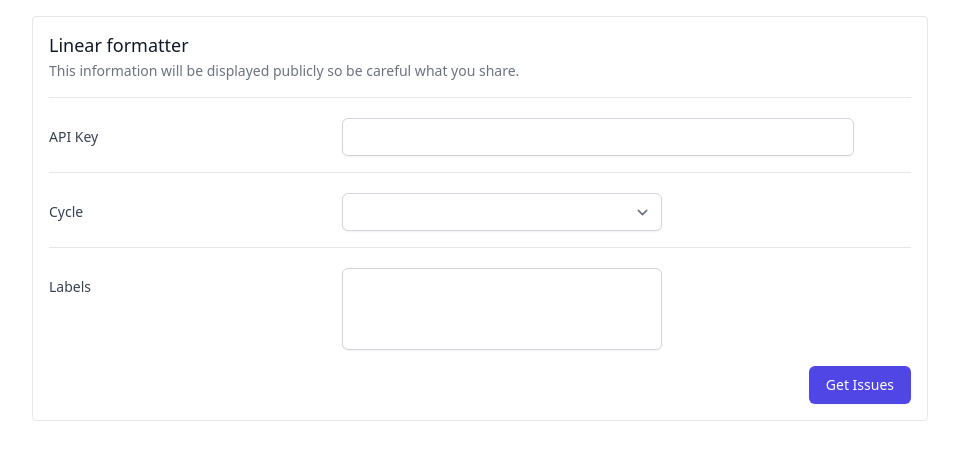
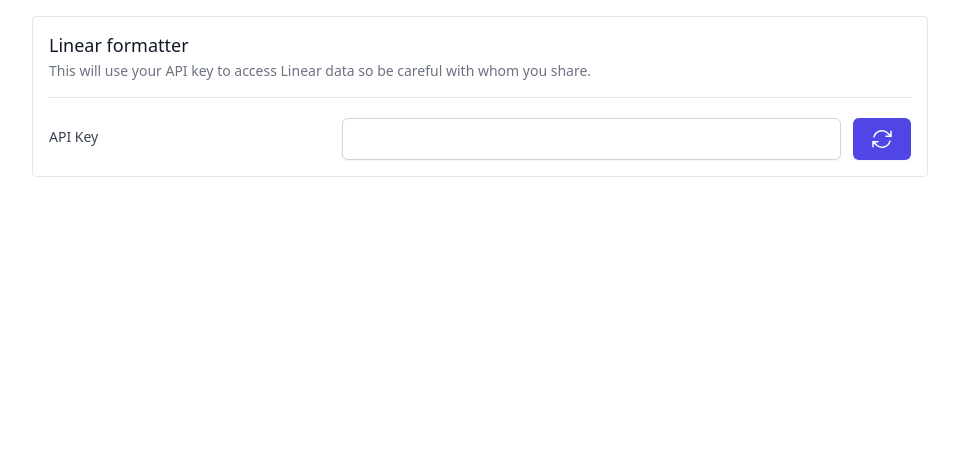
Before and after one commit to john-nhoj/linear-formatter, a SvelteKit app: page / in a window 1280 px wide. Shown: the top 460 px of the page, without its empty margins (160-1119 px from the left). Built offline with nearby package versions, Linux system fonts and the light colour scheme; a web font is replaced by a local one.

Commit message:
feat: use enhancer instead of default form actions

```diff
--- /dev/null
+++ b/src/routes/+page.server.ts
@@ -0,0 +1,83 @@
+import type {Actions} from "@sveltejs/kit";
+import * as gql from "gql-query-builder";
+import {fail} from "@sveltejs/kit";
+
+export const actions: Actions = {
+  sync: async ({request, fetch}) => {
+    const data = await request.formData()
+    const apiKey = String(data.get('api-key'))
+    const filtersQuery = gql.query([
+        {
+          operation: 'cycles',
+          fields: [{nodes: ['number']}]
+        },
+        {
+          operation: 'issueLabels',
+          fields: [{nodes: ['name']}]
+        },
+      ],
+    )
+    const filtersResponse = await fetch('https://api.linear.app/graphql', {
+      method: 'POST',
+      headers: {
+        'Authorization': apiKey,
+        'Content-Type': 'application/json',
+      },
+      body: JSON.stringify(filtersQuery)
+    })
+    if (filtersResponse.ok) {
+      const filtersJson = await filtersResponse.json()
+      return {
+        cycles: filtersJson.data.cycles.nodes
+          // FIXME sorting is not working as expected
+          .sort((a: { number: number; }, b: { number: number; }) => b.number > a.number)
+          .map((node: { number: number }) => ({
+            id: node.number,
+            name: `Cycle ${node.number}`
+          })),
+        labels: filtersJson.data.issueLabels.nodes.map((node: { name: string }) => ({id: node.name, name: node.name})),
+      }
+    }
+    return fail(400, {errorMessage: 'Invalid API key'})
+  },
+  search: async ({request, fetch}) => {
+    const data = await request.formData()
+    const apiKey = String(data.get('api-key'))
+    const cycle = Number(data.get('cycle'))
+    const labels = data.getAll('labels').map(label => String(label))
+    const statuses = ['Done']
+    const searchQuery = gql.query([
+        ...labels.map(label => ({
+              operation: {name: 'issues', alias: label,},
+              fields: [{nodes: ['title', 'identifier', 'url']}],
+              variables: {
+                [`${label.toLowerCase()}Filter`]: {
+                  name: 'filter',
+                  type: 'IssueFilter',
+                  value: {
+                    cycle: {number: {eq: Number(cycle)}},
+                    state: {name: {in: statuses}},
+                    labels: {name: {eq: label}},
+                  }
+                }
+              }
+            }
+          )
+        )
+      ]
+    )
+    const searchResponse = await fetch('https://api.linear.app/graphql', {
+      method: 'POST',
+      headers: {
+        'Authorization': apiKey,
+        'Content-Type': 'application/json',
+      },
+      body: JSON.stringify(searchQuery)
+    })
+    if (searchResponse.ok) {
+      const searchJson = await searchResponse.json()
+      return searchJson.data
+    }
+    return fail(400, {errorMessage: 'Invalid API key'})
+  }
+}
--- a/src/routes/+page.svelte
+++ b/src/routes/+page.svelte
@@ -1,4 +1,66 @@
 <script lang="ts">
+  import {enhance} from '$app/forms'
+
+  export let data
+
+  let errorMessage = data?.errorMessage
+  let selectedLabels = data?.labels || []
+  let selectedCycle = data?.cycle
+
+  let apiKey = data?.apiKey
+  let labelSelections = []
+  let cycleSelections = []
+  let syncing = false
+  let synced = data?.synced || false
+  let syncedSuccessfully = false
+
+  // Form enhancers
+  async function syncApiKey() {
+    syncing = true
+    errorMessage = undefined
+    return async function (callbackOptions) {
+      const {result} = callbackOptions
+      if (result.type !== 'success') {
+        errorMessage = 'Syncing failed... Verify you api key or try again later!'
+      }
+      const {labels, cycles} = result.data
+      labelSelections = labels
+      cycleSelections = cycles
+      if (!selectedCycle) {
+        selectedCycle = cycles[0].id
+      }
+      syncedSuccessfully = true
+      synced = true
+      syncing = false
+      setTimeout(() => {
+        syncedSuccessfully = false
+      }, 2000)
+    }
+  }
+
+  let searching = false
+  let searchResults
+  function search({data}) {
+    searching = true
+    errorMessage = undefined
+    const labels = data.getAll('labels')
+    const cycle = data.get('cycle')
+    if (!cycle || labels.length <= 0) {
+      errorMessage = 'Please select a cycle and at least one label'
+      searching = false
+      return
+    }
+    return async function (callbackOptions) {
+      const {result} = callbackOptions
+      if (result.type !== 'success') {
+        errorMessage = 'Searching failed... Verify you api key or try again later!'
+      }
+      searchResults = result.data
+      searching = false
+    }
+  }
+
+  // User interactions
   async function copyToClipboard() {
     const notes = document.getElementById('notes')
     const content = notes.innerHTML
@@ -12,35 +74,49 @@
       console.info('Notes copied to clipboard successfully')
     }
   }
-
-  export let data
-  let apiKey = data?.apiKey || ''
-  let errorMessage = data?.errorMessage || ''
-  let selectedLabels = data?.filters?.labels.selected || []
-  let labelSelections = data?.filters?.labels.options || []
-  let cycleSelections = data?.filters?.cycles.options || []
-  let selectedCycle = data?.filters?.cycles.selected
 </script>
 
 <title>Linear Formatter</title>
 <main class="max-w-4xl mx-auto">
   <div class="mt-4 border p-4 rounded">
     <h1 class="text-lg font-medium leading-6 text-gray-900">Linear formatter</h1>
-    <p class="mt-1 max-w-2xl text-sm text-gray-500">This information will be displayed publicly so be careful what
-      you share.</p>
-    <form class="mt-4 divide-y divide-gray-200">
-      <div class="space-y-4">
-        <div class="sm:grid sm:grid-cols-3 sm:items-start sm:gap-4 sm:border-t sm:border-gray-200 sm:pt-5">
+    <p class="mt-1 max-w-2xl text-sm text-gray-500">This will use your API key to access Linear data so be careful with
+      whom you share.</p>
+    <form method="post" action="?/sync" use:enhance={syncApiKey}
+          class="mt-4 border-t border-gray-200">
+      <div class="grid grid-cols-3 items-start gap-4 pt-5">
         <label for="api-key" class="block text-sm font-medium text-gray-700 sm:mt-px sm:pt-2">API Key</label>
-          <div class="mt-1 sm:col-span-2 sm:mt-0">
+        <div class="mt-1 sm:col-span-2 sm:mt-0 flex">
           <input required type="text" name="api-key" id="api-key" bind:value={apiKey}
                  class="block w-full max-w-lg rounded-md border-gray-300 shadow-sm focus:border-indigo-500 focus:ring-indigo-500 sm:text-sm">
+          <button type="submit" disabled={syncing}
+                  class="ml-3 inline-flex justify-center rounded-md border border-transparent bg-indigo-600 py-2 px-4 text-sm font-medium text-white shadow-sm hover:bg-indigo-700 focus:outline-none focus:ring-2 focus:ring-indigo-500 focus:ring-offset-2 disabled:bg-gray-400">
+            {#if syncedSuccessfully}
+              <svg xmlns="http://www.w3.org/2000/svg" fill="none" viewBox="0 0 24 24" stroke-width="1.5"
+                   stroke="currentColor" class="w-6 h-6">
+                <path stroke-linecap="round" stroke-linejoin="round"
+                      d="M9 12.75L11.25 15 15 9.75M21 12a9 9 0 11-18 0 9 9 0 0118 0z"/>
+              </svg>
+            {:else}
+              <svg xmlns="http://www.w3.org/2000/svg" fill="none" viewBox="0 0 24 24" stroke-width="1.5"
+                   stroke="currentColor" class="w-6 h-6">
+                <path stroke-linecap="round" stroke-linejoin="round"
+                      d="M16.023 9.348h4.992v-.001M2.985 19.644v-4.992m0 0h4.992m-4.993 0l3.181 3.183a8.25 8.25 0 0013.803-3.7M4.031 9.865a8.25 8.25 0 0113.803-3.7l3.181 3.182m0-4.991v4.99"/>
+              </svg>
+            {/if}
+          </button>
         </div>
       </div>
-        <div class="sm:grid sm:grid-cols-3 sm:items-start sm:gap-4 sm:border-t sm:border-gray-200 sm:pt-5">
-          <label for="cycle-select" class="block text-sm font-medium text-gray-700 sm:mt-px sm:pt-2">Cycle</label>
-          <div class="mt-1 sm:col-span-2 sm:mt-0">
-            <select required bind:value={selectedCycle} name="cycle" id="cycle-select"
+    </form>
+    {#if synced}
+      <form method="post" action="?/search" use:enhance={search} class="mt-4 border-t border-gray-200">
+        <input required type="text" name="api-key" bind:value={apiKey} class="hidden"/>
+        <div class="space-y-4">
+          <!-- Cycles -->
+          <div class="grid grid-cols-3 items-start gap-4 pt-5">
+            <label for="cycle-select" class="block text-sm font-medium text-gray-700 mt-px pt-2">Cycle</label>
+            <div class="mt-1 col-span-2 mt-0">
+              <select bind:value={selectedCycle} name="cycle" id="cycle-select"
                       class="block w-full max-w-lg rounded-md border-gray-300 shadow-sm focus:border-indigo-500 focus:ring-indigo-500 sm:max-w-xs sm:text-sm">
                 {#each cycleSelections as cycle}
                   <option value={cycle.id}>{cycle.name}</option>
@@ -48,33 +124,50 @@
               </select>
             </div>
           </div>
-        <div class="sm:grid sm:grid-cols-3 sm:items-start sm:gap-4 sm:border-t sm:border-gray-200 sm:pt-5">
-          <label for="label-select" class="block text-sm font-medium text-gray-700 sm:mt-px sm:pt-2">Labels</label>
-          <div class="mt-1 sm:col-span-2 sm:mt-0">
-            <select multiple required bind:value={selectedLabels} name="labels" id="label-select"
-                    class="p-0 block w-full max-w-lg rounded-md border-gray-300 shadow-sm focus:border-indigo-500 focus:ring-indigo-500 sm:max-w-xs sm:text-sm">
-              {#each labelSelections as cycle}
-                <option class="min-h-[2rem]" value={cycle.id}>{cycle.name}</option>
+          <!-- Labels -->
+          <fieldset class="grid grid-cols-3 items-start gap-4 pt-5">
+            <legend class="sr-only">Labels</legend>
+            <p class="block text-sm font-medium text-gray-700 mt-px">Labels</p>
+            <div class="mt-1 col-span-2 flex flex-col gap-2" class:animate-pulse={!synced}>
+              {#if !synced}
+                <div class="flex gap-2 items-center">
+                  <input type="checkbox" name="labels" disabled
+                         class="h-5 w-5 text-indigo-600 focus:ring-indigo-500 border-gray-300 rounded">
+                  <p class="h-2 w-1/3 rounded ml-2 bg-slate-700"></p>
+                </div>
+                <div class="flex gap-2 items-center">
+                  <input type="checkbox" name="labels" disabled
+                         class="h-5 w-5 text-indigo-600 focus:ring-indigo-500 border-gray-300 rounded">
+                  <p class="h-2 w-1/3 rounded ml-2 bg-slate-700"></p>
+                </div>
+              {/if}
+              {#each labelSelections as label}
+                <div class="flex gap-2 items-center">
+                  <input type="checkbox" name="labels" id="label-{label.id}" bind:group={selectedLabels}
+                         value={label.id}
+                         class="h-5 w-5 text-indigo-600 focus:ring-indigo-500 border-gray-300 rounded">
+                  <label for="label-{label.id}" class="ml-2 block text-sm text-gray-900">{label.name}</label>
+                </div>
               {/each}
-            </select>
             </div>
-        </div>
+          </fieldset>
           <div class="flex justify-end">
-          <button type="submit"
-                  class="ml-3 inline-flex justify-center rounded-md border border-transparent bg-indigo-600 py-2 px-4 text-sm font-medium text-white shadow-sm hover:bg-indigo-700 focus:outline-none focus:ring-2 focus:ring-indigo-500 focus:ring-offset-2">
+            <button type="submit" disabled={searching}
+                    class="ml-3 inline-flex justify-center rounded-md border border-transparent bg-indigo-600 py-2 px-4 text-sm font-medium text-white shadow-sm hover:bg-indigo-700 focus:outline-none focus:ring-2 focus:ring-indigo-500 focus:ring-offset-2 disabled:bg-gray-400">
               Get Issues
             </button>
           </div>
         </div>
       </form>
+    {/if}
   </div>
   {#if errorMessage}
     <p>{errorMessage}</p>
   {/if}
-  {#if data.search}
+  {#if searchResults}
     <article id="notes">
       <ul>
-        {#each Object.entries(data.search) as [label, {nodes}] (label)}
+        {#each Object.entries(searchResults) as [label, {nodes}] (label)}
           <li>
             {label}
             {#if nodes.length > 0}
```
Also changed, not shown: src/routes/+page.ts (deleted, +0 -102 lines). Lines whose indentation alone changed are shown as unchanged.
